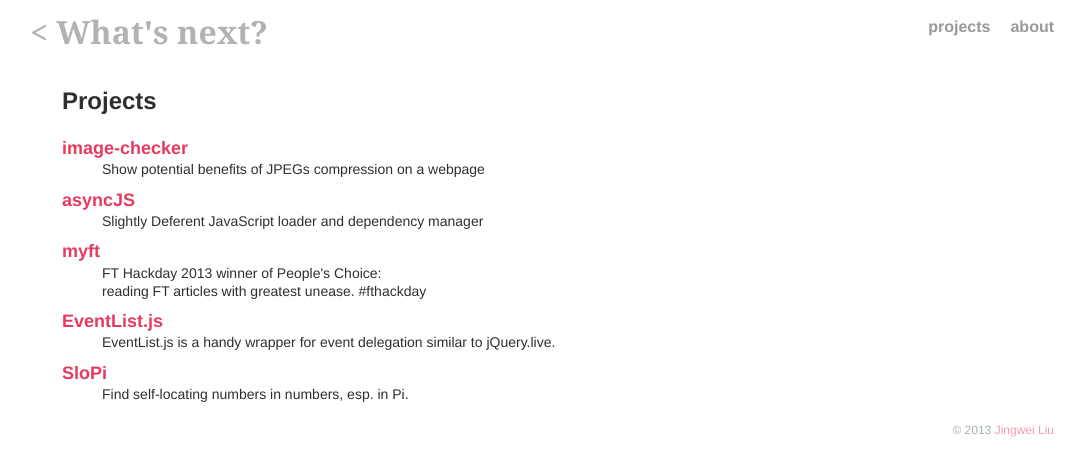
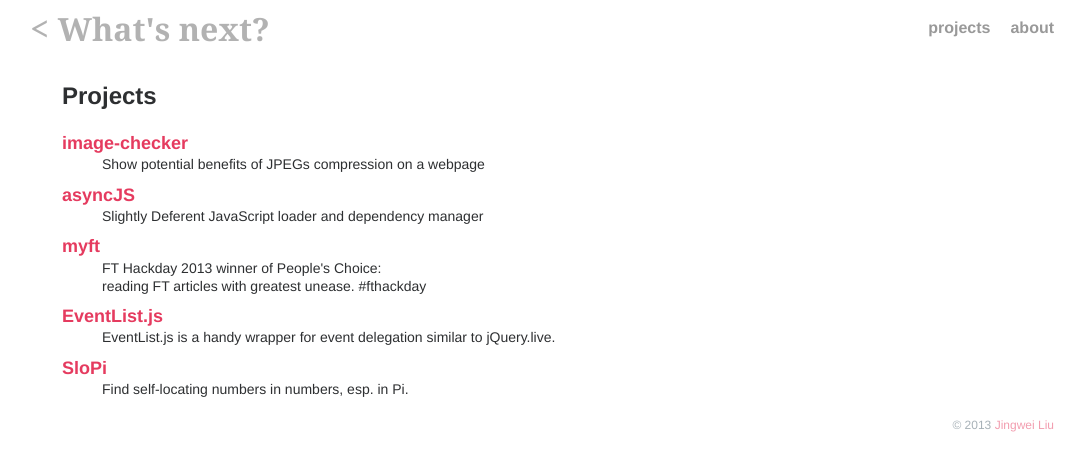
Before and after one commit to th507/blog, a Jekyll site: the page built from projects/index.html, in a window 1280 px wide. Shown: the top 476 px of the page, without its empty margins (98-1183 px from the left). Built offline with Jekyll 4.4.1, drawn with Linux system fonts in a browser that asks for light colours; Markdown is read by kramdown in place of the engine named in the settings.

```diff
--- a/css/main.css
+++ b/css/main.css
@@ -14,10 +14,10 @@ body, .post .title {
     color: #222426;
     color: rgba(34, 36, 38, .95);
 }
-.sans-serif, #footer p, .post .date {
+.sans-serif, #header .extra, #footer p, .post .date {
     font-family: Avenir Next Condensed, Helvetica Neue, Helvetica, Arial, sans-serif;
 }
-.serif {
+.serif, #header .title {
     font-family: Andada, Georgia, Times, Times New Roman, sans-serif;
 }
 
@@ -219,31 +219,35 @@ h1, h2, h3, h4, h5, h6, p {
     padding: 0;
 }
 
-#header a {
+#header a, #header span {
     color: #999;
-    line-height: 34px;
-    height: 34px;
+    line-height: 36px;
+    height: 36px;
+    vertical-align: top;
 }
 #header a:hover {
     color: rgba(223, 10, 55, .8);
 }
 #header .title {
-    font: 600 32px Andada, Georgia, serif;
+    font-size: 32px;
+    font-weight: 600;
     color: rgba(0,0,0,0.3);
     text-shadow: 0 2px 0 #fff;
 }
+
+.detail-page #header .title:before {
+    content: "< ";
+    font-size: 34px;
+}
+
 @media (max-width:480px) {
     #header a {
         font-size: 14px;
         line-height: 24px;
     }
-    #header .title {
+    #header .title, .detail-page #header .title:before {
         font-size: 20px;
     }
-}
-
-.detail-page .title:before {
-    content: "< ";
 }
 
 #header .extra {
```
